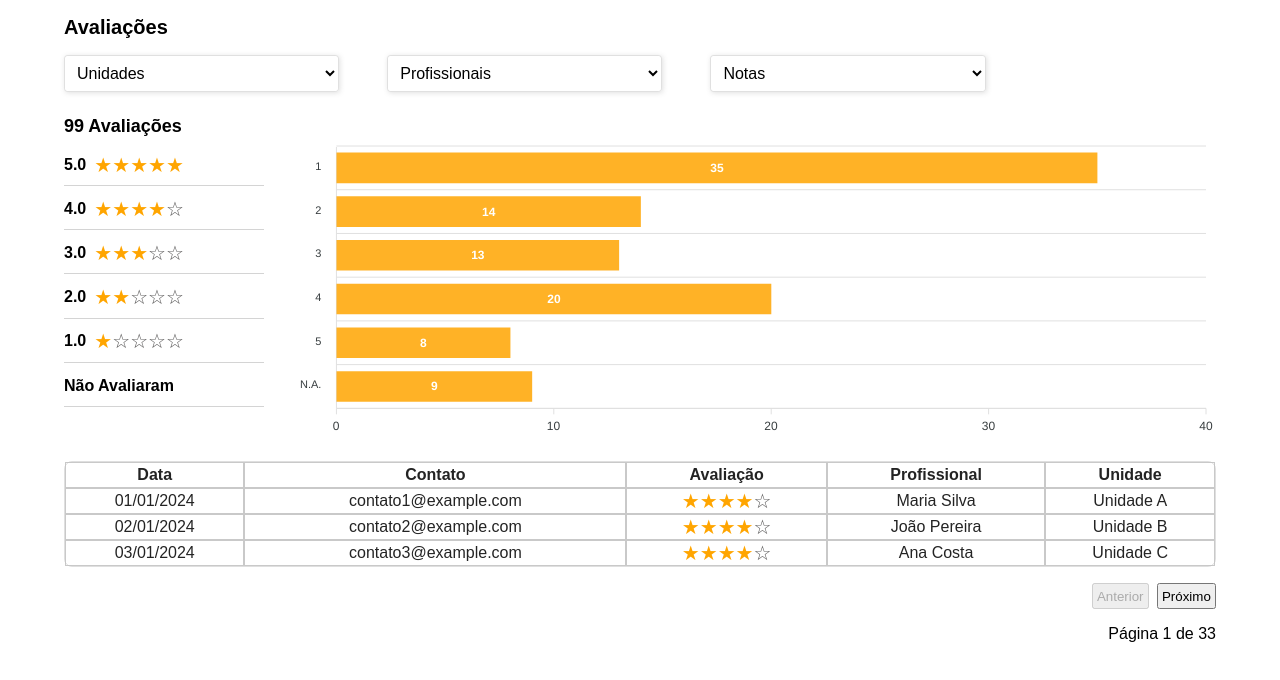
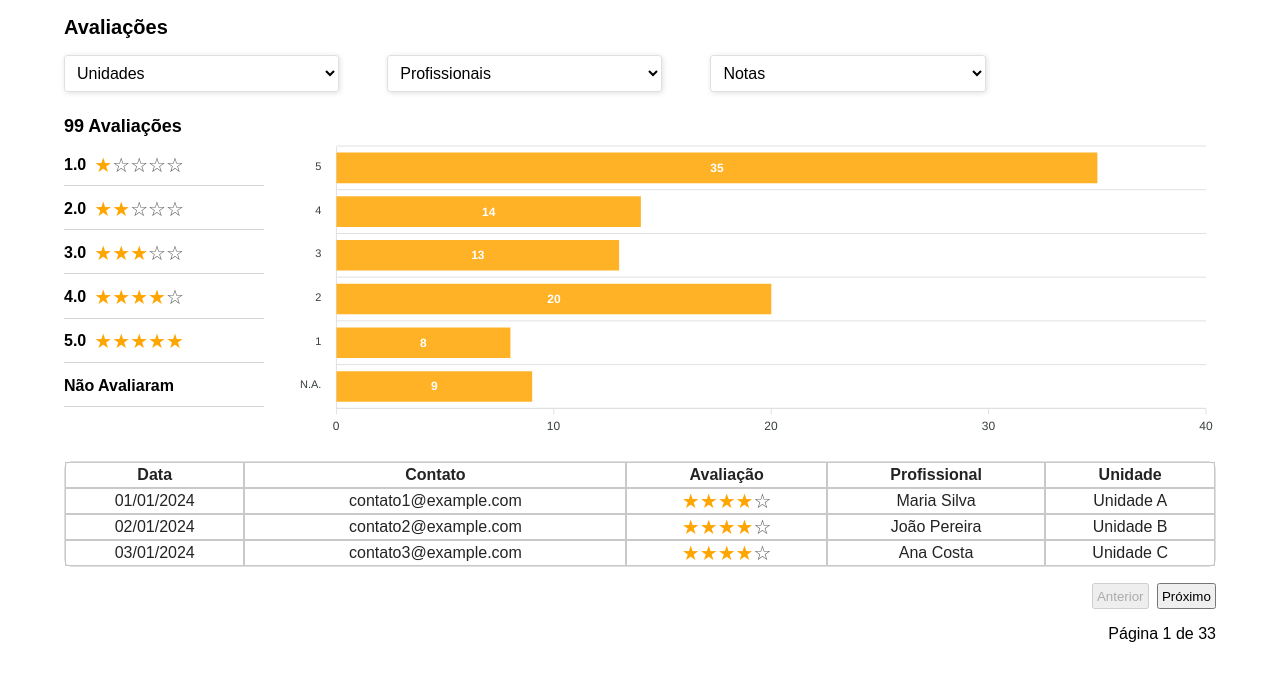
Before and after one commit to jonatasem/graphic-review, a React (Vite) app: page / in a window 1280 px wide. Shown: the top 680 px of the page. Built offline with nearby package versions, Linux system fonts and the light colour scheme.

Commit message:
fix: corrigindo dashboard

```diff
--- a/src/pages/Dashboard.jsx
+++ b/src/pages/Dashboard.jsx
@@ -22,7 +22,7 @@ export default function Dashboard({ comments }){
                 name: "Avaliações",
                 data: [...ratingsCount, notRatedCount]
             }],
-            categories: ["1", "2", "3", "4", "5", "N.A."]
+            categories: ["5", "4", "3", "2", "1", "N.A."]
         };
     }, [comments]);
 
@@ -46,7 +46,7 @@ export default function Dashboard({ comments }){
             <article className="avaliation-list">
                 <h2>{comments.length} Avaliações</h2>
                 <ul>
-                    {[5, 4, 3, 2, 1].map(rating => (
+                    {[1, 2, 3, 4, 5].map(rating => (
                         <li key={rating}>
                             <strong>{rating}.0</strong>
                             <RatingComponent rating={rating} />
```
